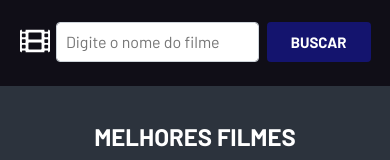
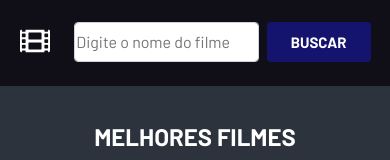
Before and after one commit to edpadua/FilmesLista, a React (Vite) app in the folder filmeslista/: page / in a window 390 px wide. Shown: the top 160 px of the page. Built offline with nearby package versions, Linux system fonts and the light colour scheme; no server answers.

Commit message:
Update BarraDeNavegacao.css
Update no layout da barra de navegação

```diff
--- a/filmeslista/src/Componentes/BarraDeNavegacao/BarraDeNavegacao.css
+++ b/filmeslista/src/Componentes/BarraDeNavegacao/BarraDeNavegacao.css
@@ -78,6 +78,6 @@ a {
 
 @media (max-width: 500px) {
   .search-bar{
-    padding: 0.375rem 0.55rem!important;
+    padding: 0.375rem 0.55%!important;
   }
 }
```
